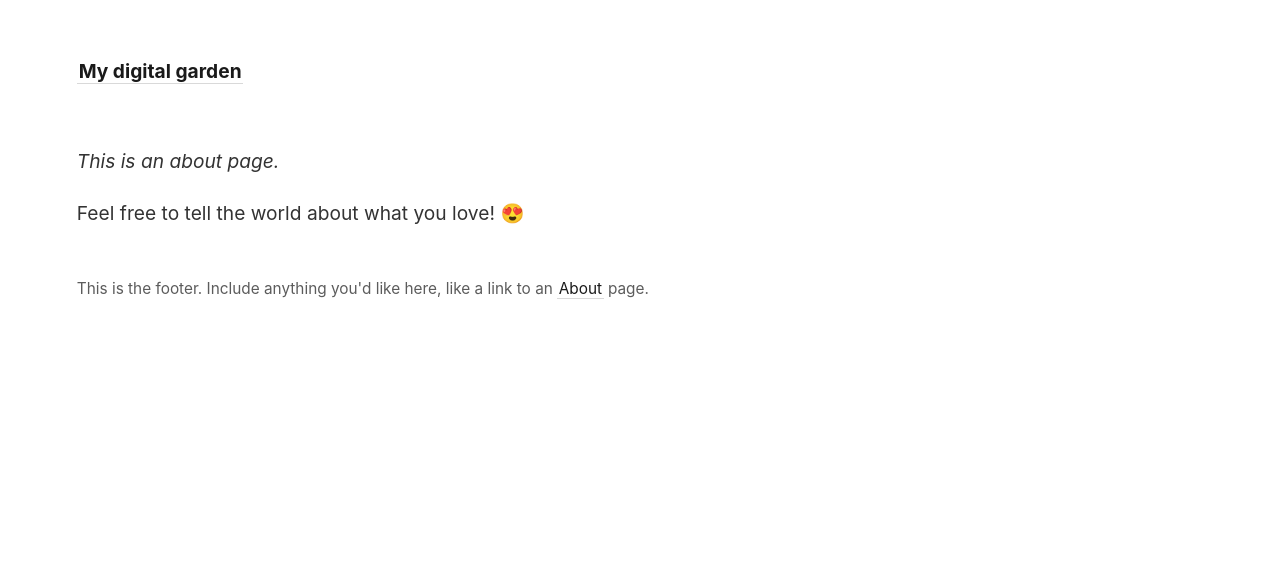
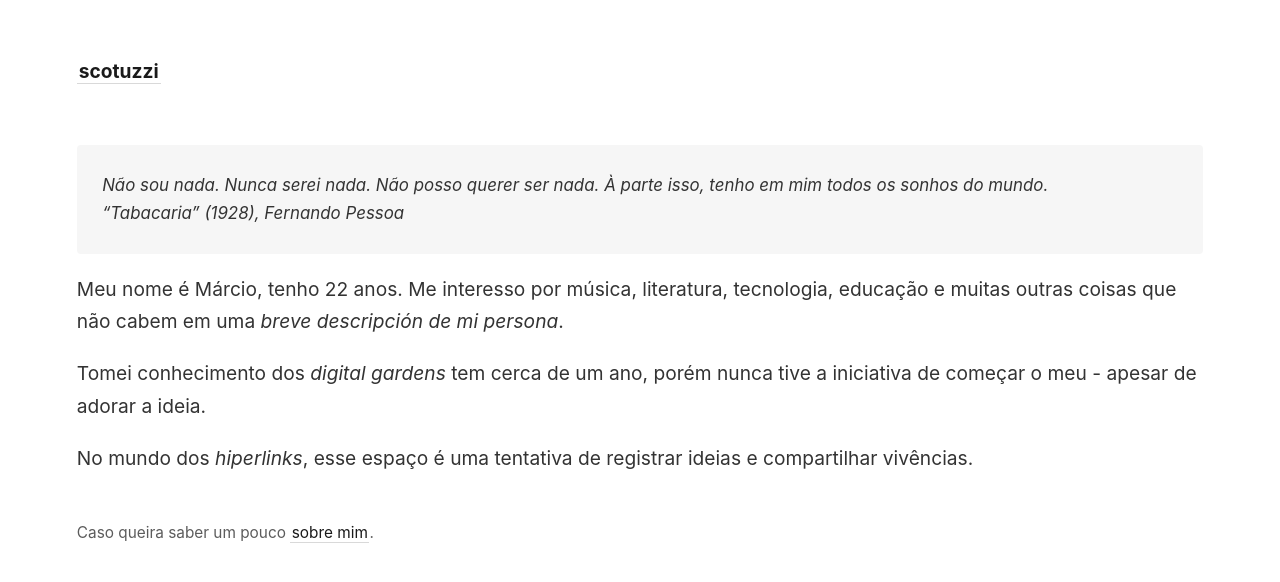
Before and after one commit to ScotuzziJr/scotuzzi-garden, a Jekyll site: the page built from _pages/about.md, in a window 1280 px wide. Shown: the top 582 px of the page. Built offline with Jekyll 4.4.1, drawn with Linux system fonts in a browser that asks for light colours.

Commit message:
updates files

```diff
--- a/_config.yml
+++ b/_config.yml
@@ -1,4 +1,4 @@
-title:               My digital garden
+title:               scotuzzi
 include:             ['_pages']
 exclude:             ['_includes/notes_graph.json']
 # You may need to change the base URL depending on your deploy configuration.
--- a/_includes/footer.html
+++ b/_includes/footer.html
@@ -1 +1 @@
-This is the footer. Include anything you'd like here, like a link to an <a class="internal-link" href="{{ site.baseurl }}/about">About</a> page.
+Caso queira saber um pouco <a class="internal-link" href="{{ site.baseurl }}/sobre-mim">sobre mim</a>.
--- a/_pages/about.md
+++ b/_pages/about.md
@@ -1,9 +1,16 @@
 ---
 layout: page
-title: About
-permalink: /about
+title: Sobre mim
+permalink: /sobre-mim
 ---
 
-*This is an about page.*
+> *Não sou nada. Nunca serei nada. Não posso querer ser nada. À parte
+> isso, tenho em mim todos os sonhos do mundo.*
+>
+> *"Tabacaria" (1928), Fernando Pessoa*
 
-Feel free to tell the world about what you love! 😍
+Meu nome é Márcio, tenho 22 anos. Me interesso por música, literatura, tecnologia, educação e muitas outras coisas que não cabem em uma *breve descripción de mi persona*.
+
+Tomei conhecimento dos *digital gardens* tem cerca de um ano, porém nunca tive a iniciativa de começar o meu - apesar de adorar a ideia.
+
+No mundo dos *hiperlinks*, esse espaço é uma tentativa de registrar ideias e compartilhar vivências.
```
Also changed, not shown: _notes/accents.md (deleted, +0 -5 lines), _notes/animals/cats.md (deleted, +0 -21 lines), _notes/animals/tigers.md (deleted, +0 -5 lines), _notes/consistency.md (deleted, +0 -7 lines), _notes/move your body every day.md (deleted, +0 -11 lines), _notes/your-first-note.md (deleted, +0 -127 lines), _notes/안녕하세요.md (deleted, +0 -5 lines), _pages/index.md (+5 -11 lines).
